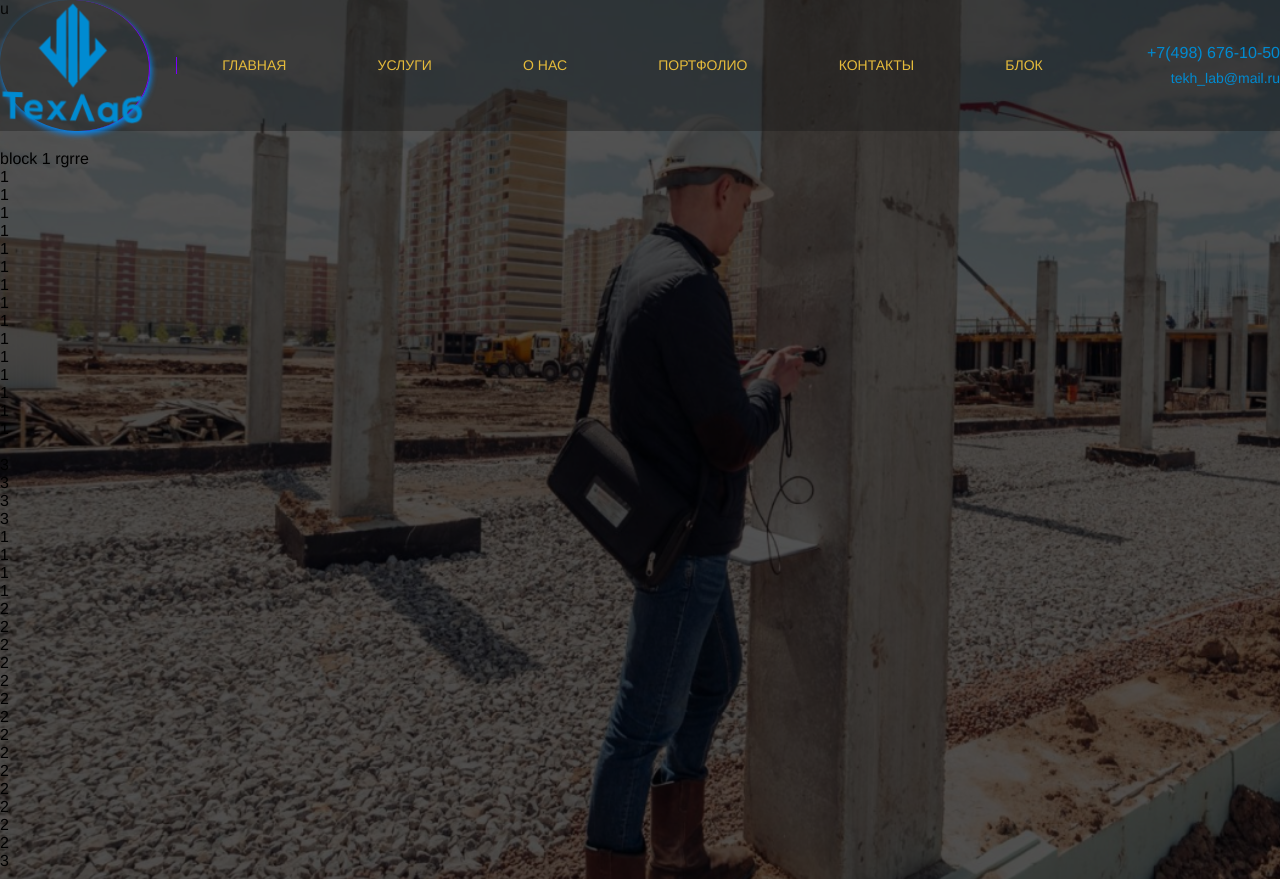
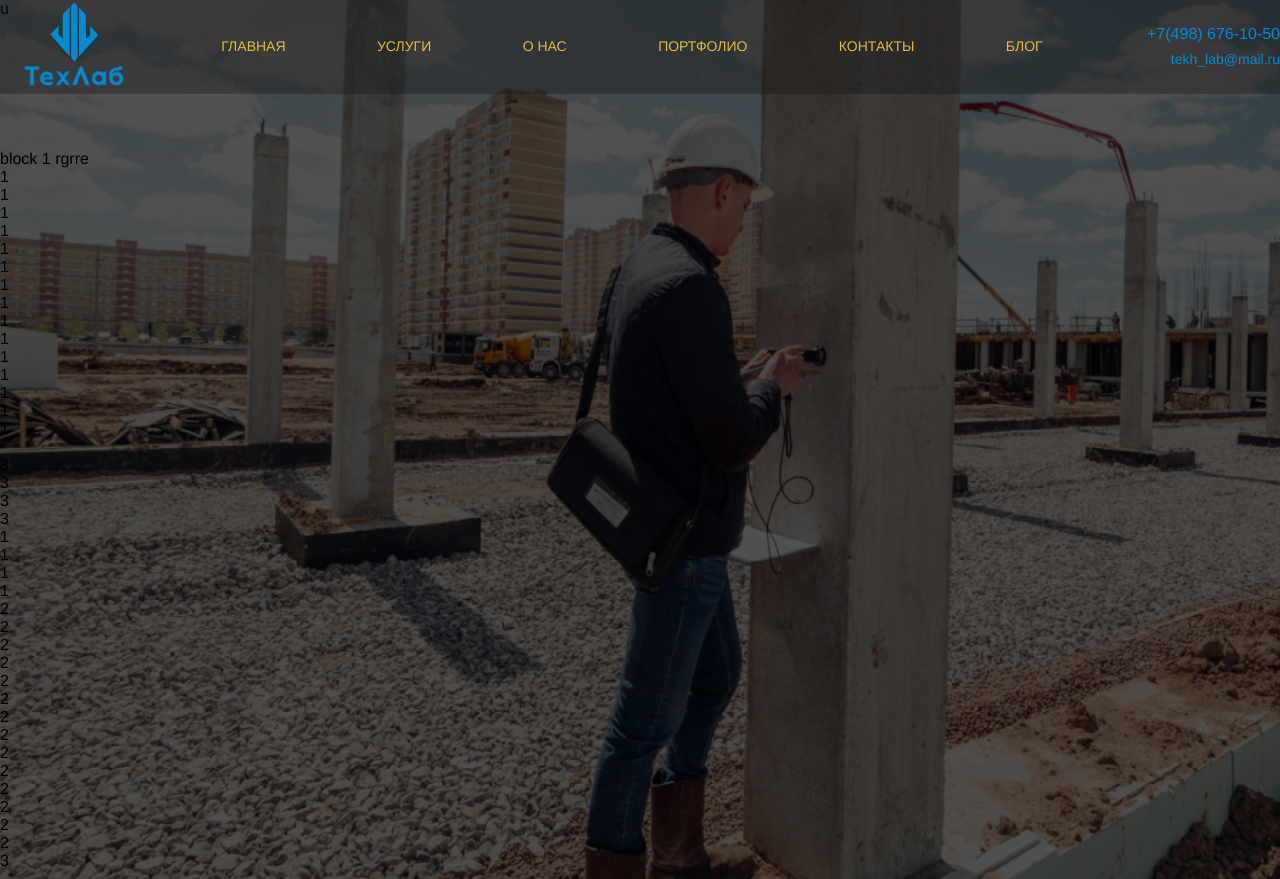
Before and after one commit to Puaris/def.my, a PHP site: page / in a window 1280 px wide. Shown: the top 879 px of the page. Run offline with PHP 8.4, Linux system fonts and the light colour scheme.

Commit message:
Start home

```diff
--- a/www.lab.my/css/def/header.css
+++ b/www.lab.my/css/def/header.css
@@ -33,25 +33,47 @@
     overflow:visible;
 
 }
-#logo{border-radius:50%;border-right:#7a00ff 1px solid;}
+#logo{border-radius:50%}
 #logo:hover{
     box-shadow:1px 3px 6px rgb(0,140,255);
     transform:skewY(2deg);
     animation:logo_shadow 1s;
 }@keyframes logo_shadow{0%{box-shadow:0 3px 1px rgb(0,140,255);}100%{box-shadow:1px 3px 6px rgb(0,140,255);}}
-
+#logo svg{
+    height:70%;
+    width:70%;
+}
 /*Меню*/
 header nav{
-    border-left:#7a00ff 1px solid;
     display:flex;
     justify-content:space-around;
     align-content:center;
     text-transform:uppercase;
 }
+
+header nav span{
+    position:relative;
+
+}
+
 header nav a{
     color:var(--yellow-color);
     text-decoration:none;
+    display:block;
 }
+header nav a:after{
+    content:"";
+    width:0;
+    height:2px;
+    position:absolute;
+    left: 0;
+    bottom:-5px;/*20px;*/
+    background:var(--yellow-color);
+    /*background:var(--white-color);*/
+    transition: all 0.5s linear;
+}
+header nav a:hover:after{width:100%}
+
 
 
 /*Меню End*/
--- a/www.lab.my/index.html
+++ b/www.lab.my/index.html
@@ -42,7 +42,7 @@
         <span><a href="#">О нас</a></span>
         <span><a href="#">Портфолио</a></span>
         <span><a href="#">Контакты</a></span>
-        <span><a href="#">Блок</a></span>
+        <span><a href="#">Блог</a></span>
       </nav>
     </div>
 
```
